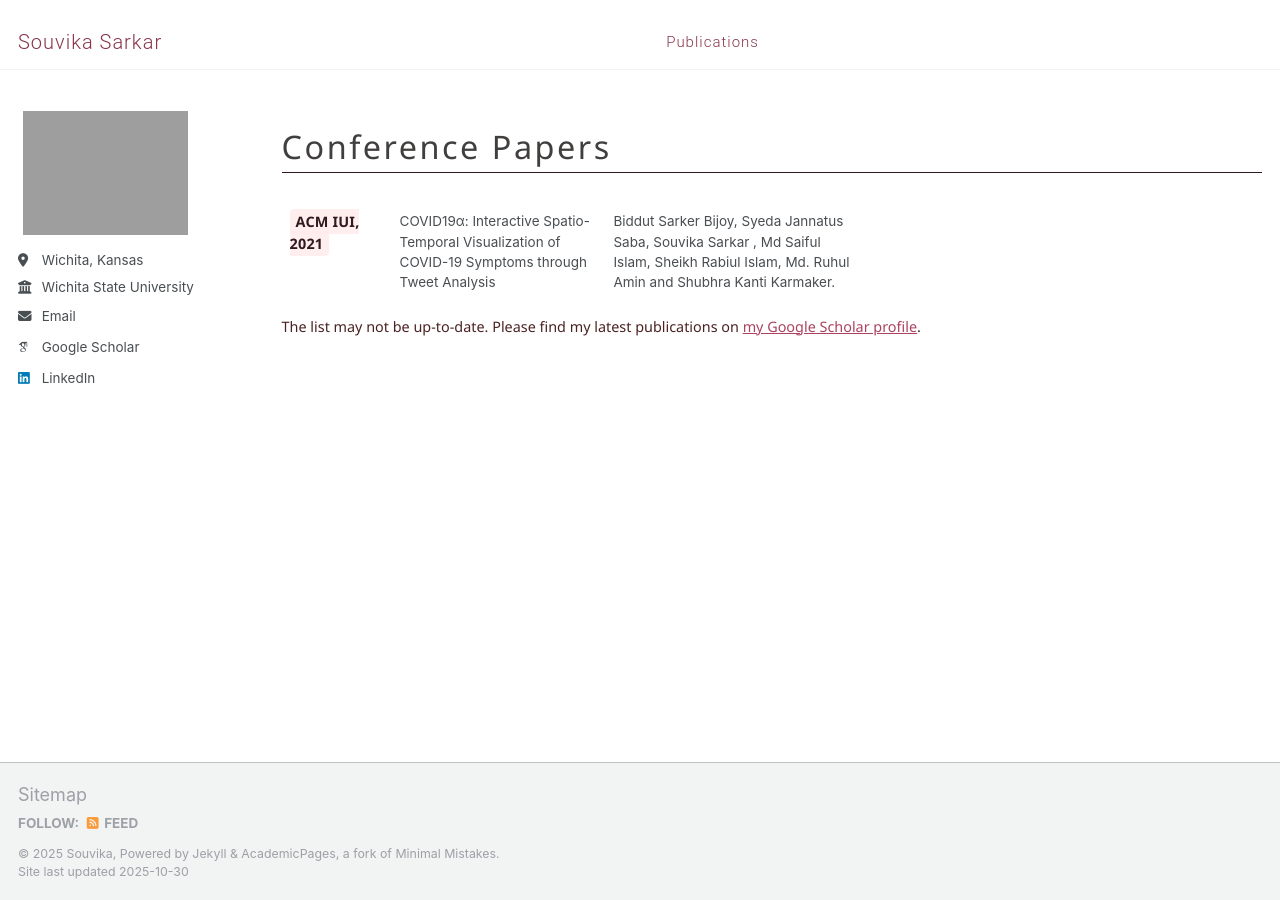
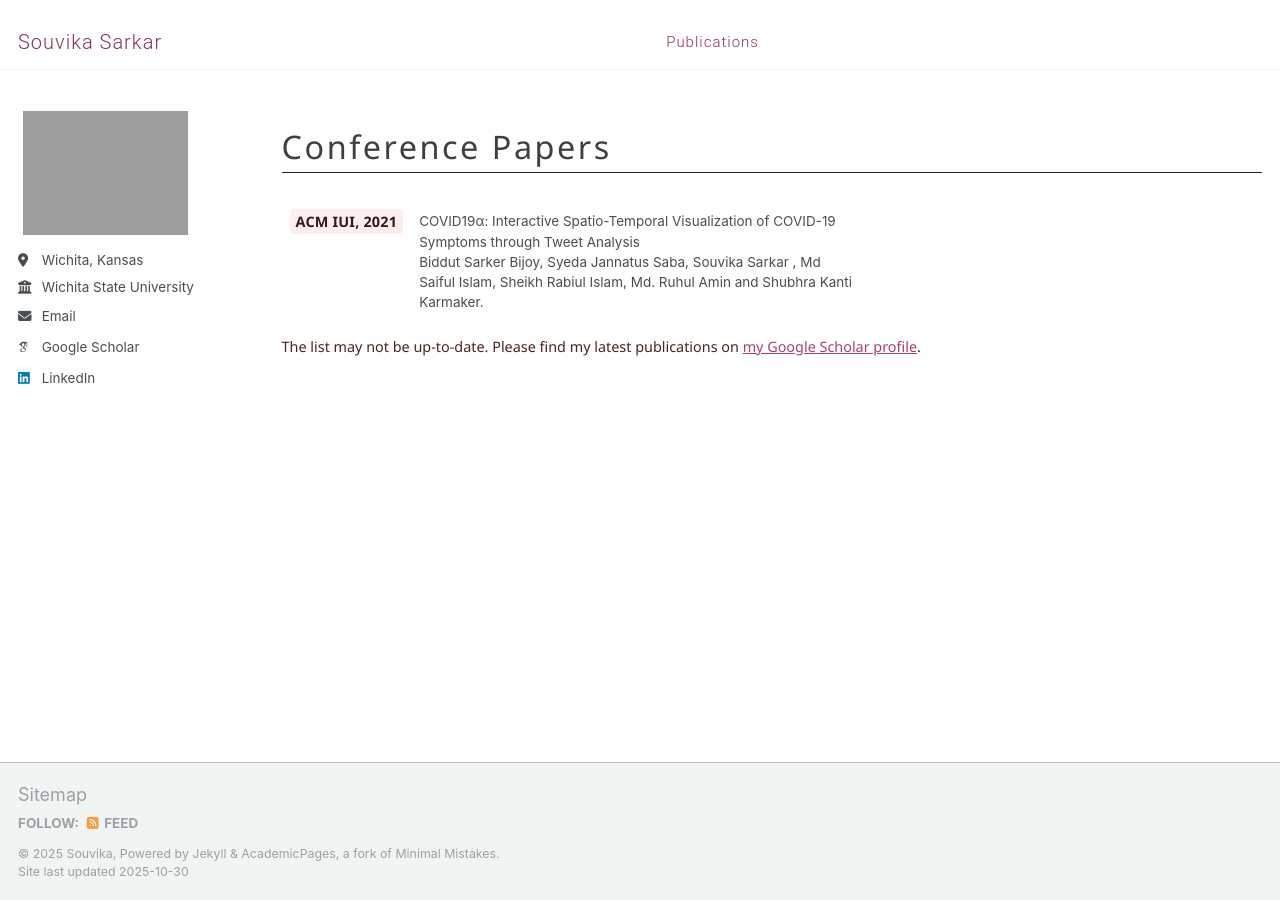
Before and after one commit to Souvika/souvika.github.io, a Jekyll site: the page built from _pages/publications.html, in a window 1280 px wide. Built offline with Jekyll 4.4.1, drawn with Linux system fonts in a browser that asks for light colours; some web fonts are replaced.

Commit message:
Starting Publications 11

```diff
--- a/_includes/archive-single.html
+++ b/_includes/archive-single.html
@@ -43,9 +43,8 @@
     <table style="width: 100%; border-collapse: collapse; text-align: left; border: none;">
       <tbody>
         <tr style="border: none;">
-            <td style="vertical-align: top; padding: 6px 8px; width: 110px; border: none;"><span class="news-date">{{ post.venue }}, {{ post.date | default: "1900-01-01" | date: "%Y" }}</span></td>
-            <td style="vertical-align: top; padding: 6px 8px; border: none;"><span class="news-content"></span>{{ post.excerpt }}</td>
-            <td style="vertical-align: top; padding: 6px 8px; border: none;"><span class="news-content"></span>{{ post.citation }}</td>
+            <td style="vertical-align: top; padding: 6px 8px; width: 7.2rem; border: none;"><span class="news-date">{{ post.venue }}, {{ post.date | default: "1900-01-01" | date: "%Y" }}</span></td>
+            <td style="vertical-align: top; padding: 6px 8px; border: none;"><span class="news-content"></span>{{ post.excerpt }} <br> {{ post.citation }} </td>
         </tr>
       </tbody>
     </table>
```
